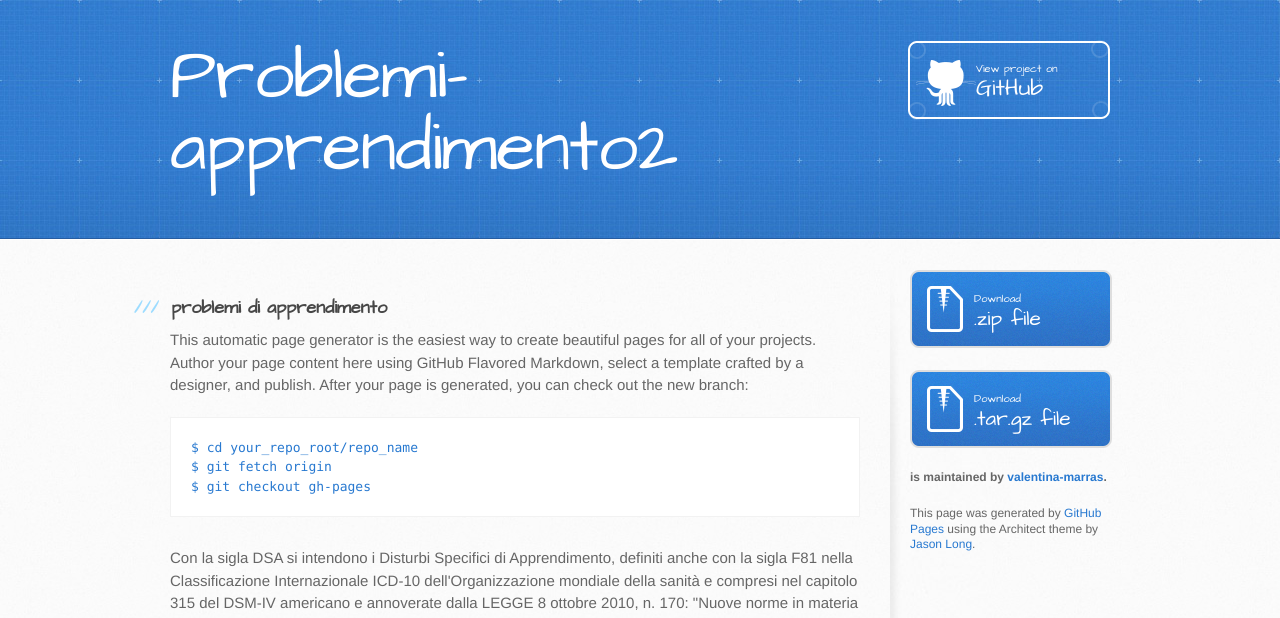
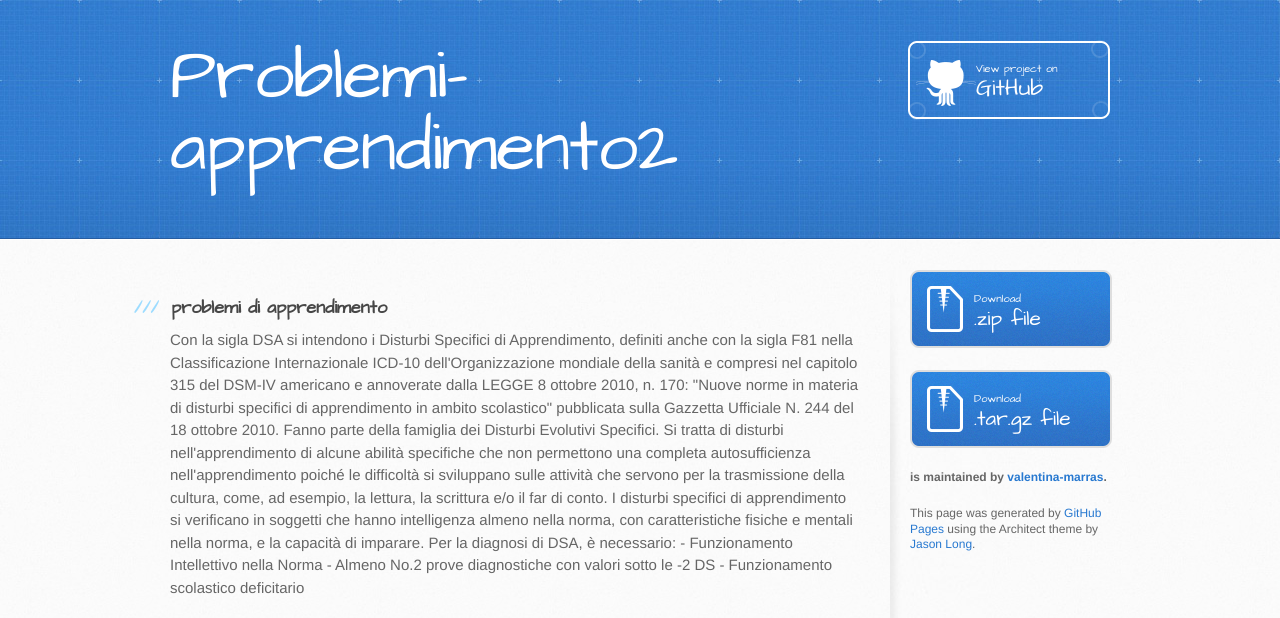
Before and after one commit to valentina-marras/problemi-apprendimento2, a plain HTML site: page index.html in a window 1280 px wide. Shown: the top 618 px of the page. Drawn offline with Linux system fonts and the light colour scheme.

Commit message:
Update index.html

```diff
--- a/index.html
+++ b/index.html
@@ -31,12 +31,7 @@
           <h3>
 <a name="problemi di apprendimento" class="anchor" href="problemi di apprendimento"><span class="octicon octicon-link"></span></a>problemi di apprendimento</h3>
 
-<p>This automatic page generator is the easiest way to create beautiful pages for all of your projects. Author your page content here using GitHub Flavored Markdown, select a template crafted by a designer, and publish. After your page is generated, you can check out the new branch:</p>
 
-<pre><code>$ cd your_repo_root/repo_name
-$ git fetch origin
-$ git checkout gh-pages
-</code></pre>
 
 <p>Con la sigla DSA si intendono i Disturbi Specifici di Apprendimento, definiti anche con la sigla F81 nella Classificazione Internazionale ICD-10 dell'Organizzazione mondiale della sanità e compresi nel capitolo 315 del DSM-IV americano e annoverate dalla LEGGE 8 ottobre 2010, n. 170: "Nuove norme in materia di disturbi specifici di apprendimento in ambito scolastico" pubblicata sulla Gazzetta Ufficiale N. 244 del 18 ottobre 2010. Fanno parte della famiglia dei Disturbi Evolutivi Specifici. Si tratta di disturbi nell'apprendimento di alcune abilità specifiche che non permettono una completa autosufficienza nell'apprendimento poiché le difficoltà si sviluppano sulle attività che servono per la trasmissione della cultura, come, ad esempio, la lettura, la scrittura e/o il far di conto. I disturbi specifici di apprendimento si verificano in soggetti che hanno intelligenza almeno nella norma, con caratteristiche fisiche e mentali nella norma, e la capacità di imparare. Per la diagnosi di DSA, è necessario: - Funzionamento Intellettivo nella Norma - Almeno No.2 prove diagnostiche con valori sotto le -2 DS - Funzionamento scolastico deficitario
 
```
